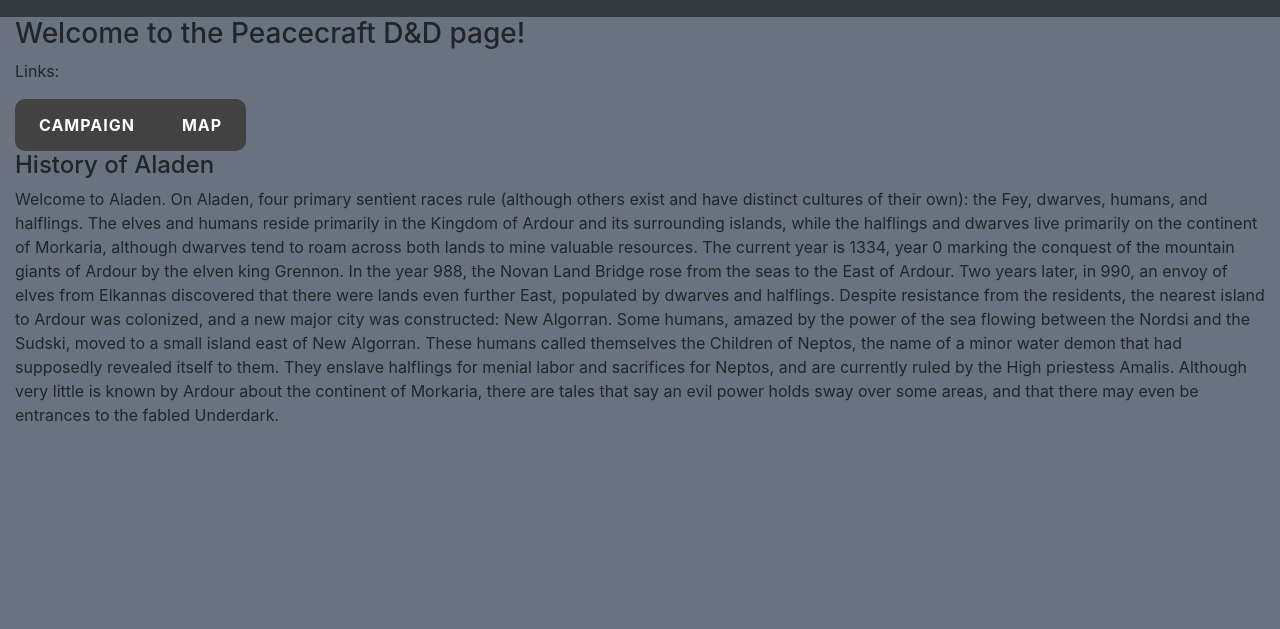
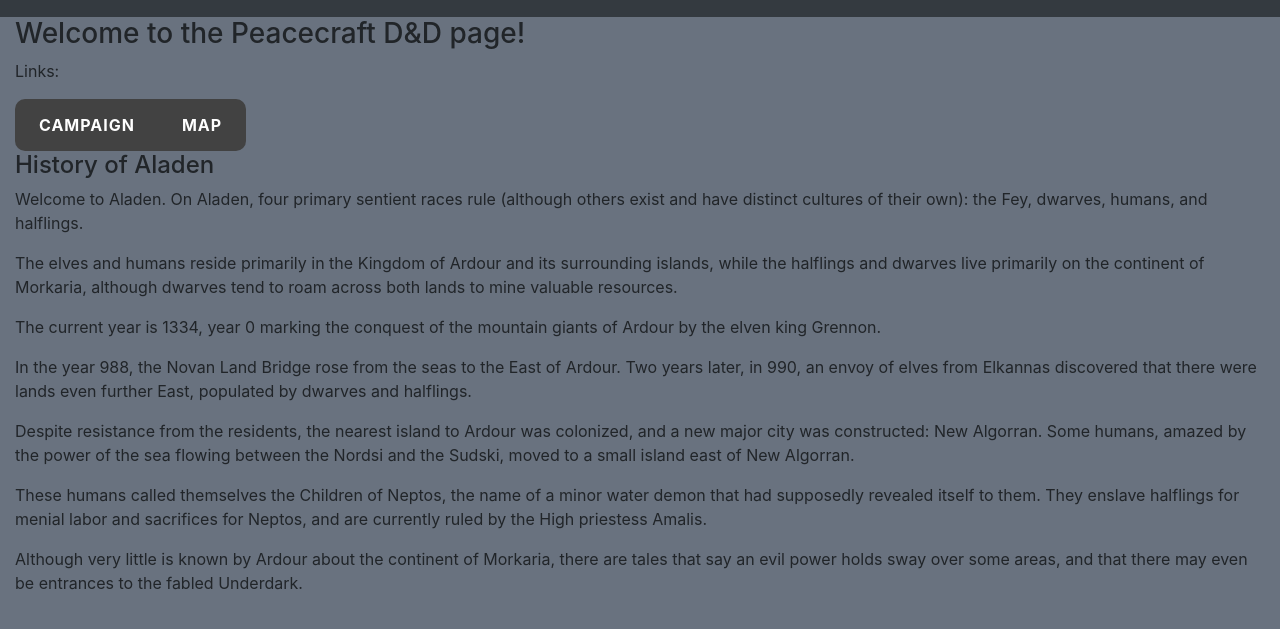
Before and after one commit to PokestarFan/iTecAI.github.io, a plain HTML site: page dnd/peacecraft/index.html in a window 1280 px wide. Shown: the part 63-692 px from the top of the page. Drawn offline with nearby package versions, Linux system fonts and the light colour scheme.

Commit message:
Update index.html
This is how web devs work

```diff
--- a/dnd/peacecraft/index.html
+++ b/dnd/peacecraft/index.html
@@ -62,15 +62,29 @@
         <a type="button" class="btn btn-dark" href="map.html">Map</a>
       </div>
       <h4>History of Aladen</h3>
-      <p>
-        Welcome to Aladen. On Aladen, four primary sentient races rule (although others exist and have distinct cultures of their own): the Fey, dwarves, humans, and halflings.
-        The elves and humans reside primarily in the Kingdom of Ardour and its surrounding islands, while the halflings and dwarves live primarily on the continent of Morkaria, although dwarves tend to roam across both lands to mine valuable resources.
-        The current year is 1334, year 0 marking the conquest of the mountain giants of Ardour by the elven king Grennon.
-        In the year 988, the Novan Land Bridge rose from the seas to the East of Ardour. Two years later, in 990, an envoy of elves from Elkannas discovered that there were lands even further East, populated by dwarves and halflings.
-        Despite resistance from the residents, the nearest island to Ardour was colonized, and a new major city was constructed: New Algorran. Some humans, amazed by the power of the sea flowing between the Nordsi and the Sudski, moved to a small island east of New Algorran.
-        These humans called themselves the Children of Neptos, the name of a minor water demon that had supposedly revealed itself to them. They enslave halflings for menial labor and sacrifices for Neptos, and are currently ruled by the High priestess Amalis.
-        Although very little is known by Ardour about the continent of Morkaria, there are tales that say an evil power holds sway over some areas, and that there may even be entrances to the fabled Underdark.
-      </p>
+      <div class="paragraph" id="p1">
+        <div class="sentence" id="p1">
+          <p class="sentence-p", id="p-1">Welcome to Aladen. On Aladen, four primary sentient races rule (although others exist and have distinct cultures of their own): the Fey, dwarves, humans, and halflings.</p>
+        </div>
+        <div class="sentence" id="p2">
+          <p class="sentence-p", id="p-2">The elves and humans reside primarily in the Kingdom of Ardour and its surrounding islands, while the halflings and dwarves live primarily on the continent of Morkaria, although dwarves tend to roam across both lands to mine valuable resources.</p>
+        </div>
+        <div class="sentence" id="p3">
+          <p class="sentence-p", id="p-3">The current year is 1334, year 0 marking the conquest of the mountain giants of Ardour by the elven king Grennon.</p>
+        </div>
+        <div class="sentence" id="p4">
+          <p class="sentence-p", id="p-4">In the year 988, the Novan Land Bridge rose from the seas to the East of Ardour. Two years later, in 990, an envoy of elves from Elkannas discovered that there were lands even further East, populated by dwarves and halflings.</p>
+        </div>
+        <div class="sentence" id="p5">
+          <p class="sentence-p", id="p-5">Despite resistance from the residents, the nearest island to Ardour was colonized, and a new major city was constructed: New Algorran. Some humans, amazed by the power of the sea flowing between the Nordsi and the Sudski, moved to a small island east of New Algorran.</p>
+        </div>
+        <div class="sentence" id="p6">
+          <p class="sentence-p", id="p-6">These humans called themselves the Children of Neptos, the name of a minor water demon that had supposedly revealed itself to them. They enslave halflings for menial labor and sacrifices for Neptos, and are currently ruled by the High priestess Amalis.</p>
+        </div>
+        <div class="sentence" id="p7">
+          <p class="sentence-p", id="p-7">Although very little is known by Ardour about the continent of Morkaria, there are tales that say an evil power holds sway over some areas, and that there may even be entrances to the fabled Underdark.</p>
+        </div>
+      </div>
 
     </div>
     <!-- Optional JavaScript -->
```
